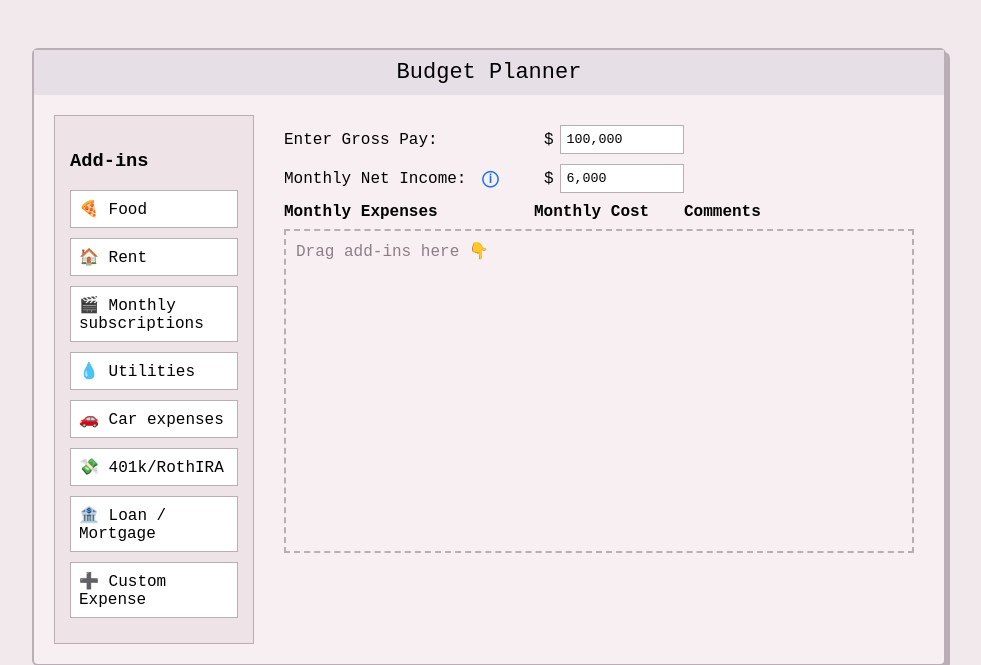
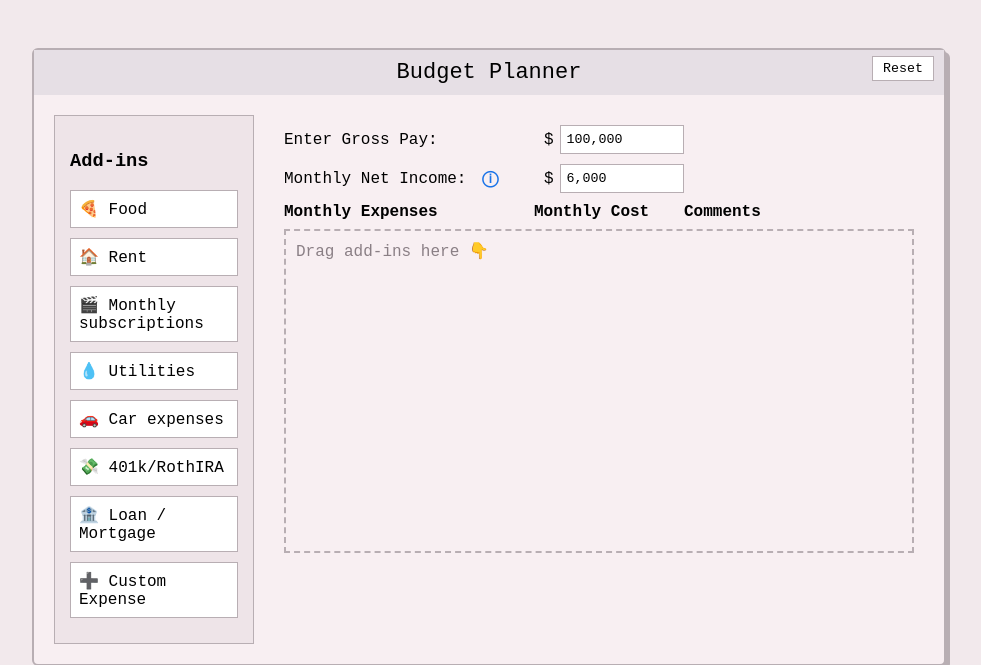
Before and after one commit to Srivacthi/Its-Giving-Solvency, a Flask app: page / in a window 1280 px wide. Shown: the top 665 px of the page, without its empty margins (151-1132 px from the left). Run offline with Flask 3, Linux system fonts and the light colour scheme.

Commit message:
added reset button

```diff
--- a/templates/budget2.html
+++ b/templates/budget2.html
@@ -25,6 +25,22 @@
       padding: 10px;
       text-align: center;
       font-size: 22px;
+      position: relative;
+    }
+
+    .reset-btn {
+      position: absolute;
+      right: 10px;
+      top: 6px;
+      padding: 4px 10px;
+      font-family: inherit;
+      border: 1px solid #b8aeb3;
+      background: #fff;
+      cursor: pointer;
+    }
+
+    .reset-btn:hover {
+      background: #eee4e8;
     }
 
     .content {
@@ -129,6 +145,7 @@
       opacity: 1;
     }
 
+    /* small hover "bridge" so tooltip doesn't vanish when moving cursor */
     .tooltip::after {
       content: "";
       position: absolute;
@@ -141,7 +158,10 @@
 </head>
 <body>
   <div class="window">
-    <div class="title-bar">Budget Planner</div>
+    <div class="title-bar">
+      Budget Planner
+      <button id="resetBtn" class="reset-btn" type="button">Reset</button>
+    </div>
 
     <div class="content">
       <div class="addons">
@@ -161,7 +181,7 @@
           <div>Enter Gross Pay:</div>
           <div class="money-inline">
             <span>$</span>
-            <input value="100,000" />
+            <input id="grossPay" value="100,000" />
           </div>
         </div>
 
@@ -215,7 +235,7 @@
           </div>
           <div class="money-inline">
             <span>$</span>
-            <input value="6,000" />
+            <input id="netIncome" value="6,000" />
           </div>
         </div>
 
@@ -236,6 +256,7 @@
   <script>
     const addons = document.querySelectorAll('.addon-btn');
     const dropzone = document.getElementById('dropzone');
+    const resetBtn = document.getElementById('resetBtn');
 
     addons.forEach(addon => {
       addon.addEventListener('dragstart', e => {
@@ -278,6 +299,14 @@
       const placeholder = dropzone.querySelector('.placeholder');
       if (placeholder) placeholder.remove();
     });
+
+    resetBtn.addEventListener('click', () => {
+      document.querySelectorAll('input').forEach(input => {
+        input.value = '';
+      });
+
+      dropzone.innerHTML = `<div class="placeholder">Drag add-ins here 👇</div>`;
+    });
   </script>
 </body>
 </html>
```
Lines whose indentation alone changed are shown as unchanged.
